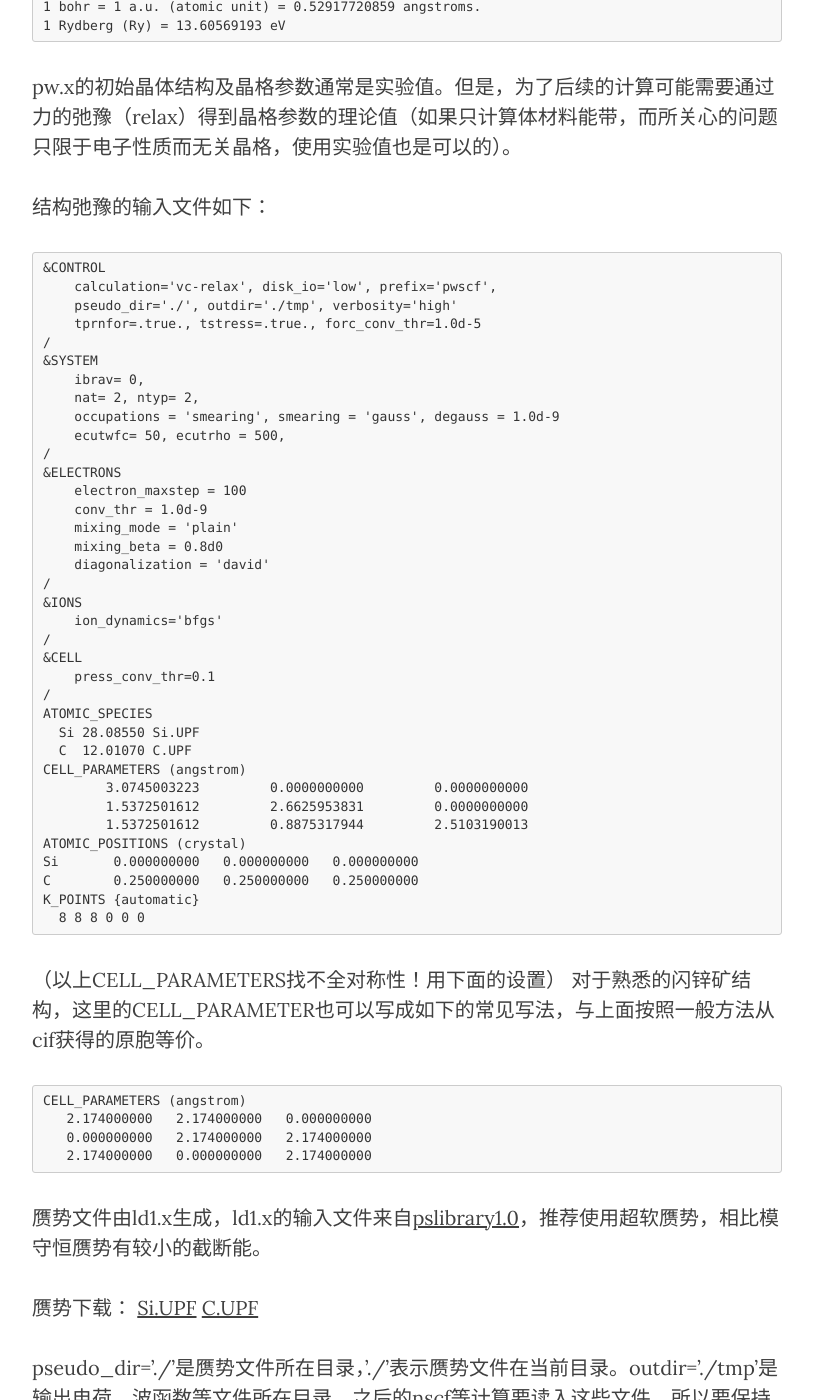
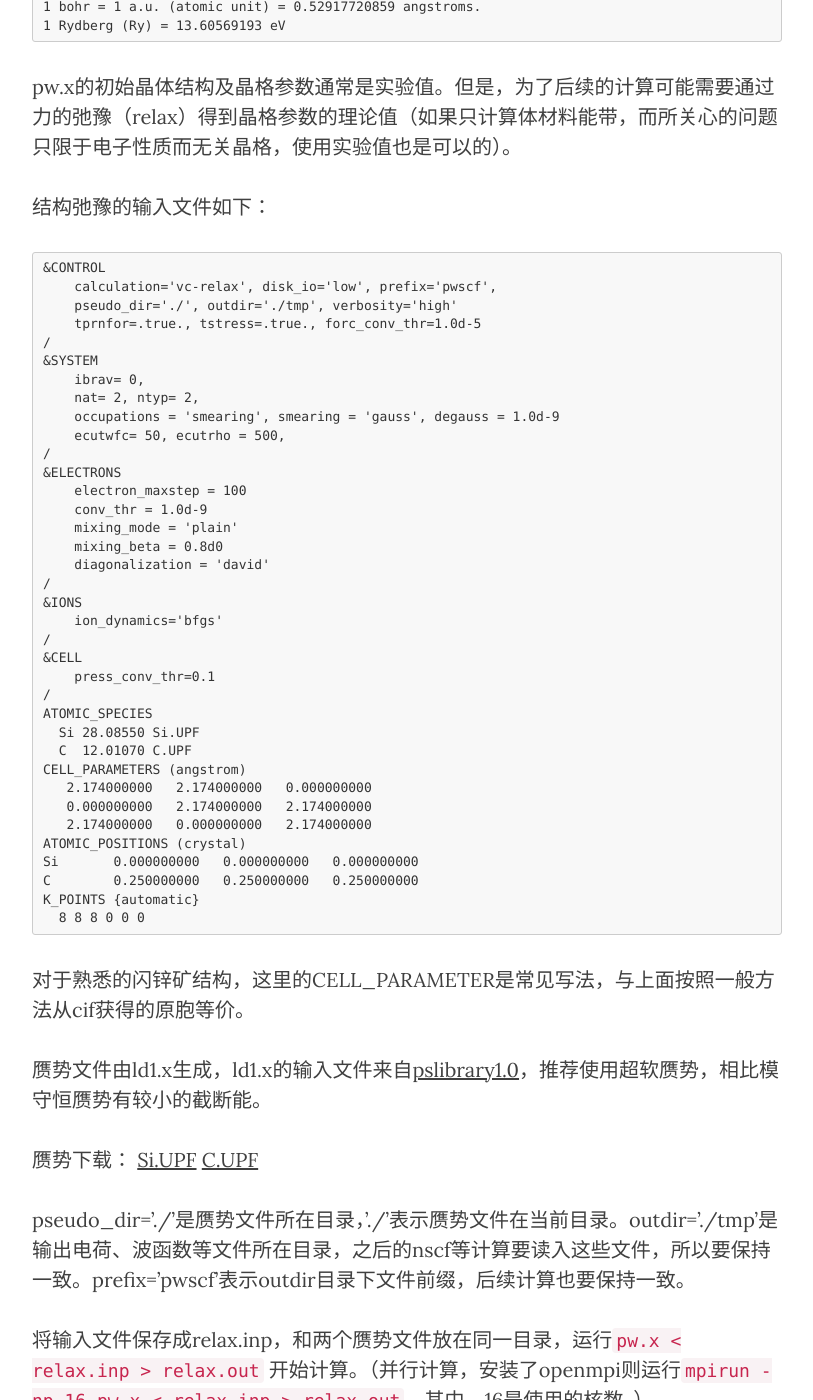
Before and after one commit to yyyu200/DFTbook, a Jekyll site: the page built from _posts/2019-04-01-HandsOn.md, in a window 1280 px wide and 1400 px high, scrolled down 5890 px. Shown: the whole window, without its empty margins (233-1046 px from the left). Built offline with Jekyll 4.4.1, drawn with Linux system fonts in a browser that asks for light colours; nearby versions of some CDN libraries; formulas are drawn with MathJax 3; comment, search, counter and statistics services are not loaded.

Commit message:
modify at20191023-10:36:13-aliyun

````diff
--- a/_posts/2019-04-01-HandsOn.md
+++ b/_posts/2019-04-01-HandsOn.md
@@ -170,9 +170,9 @@ ATOMIC_SPECIES
   Si 28.08550 Si.UPF
   C  12.01070 C.UPF
 CELL_PARAMETERS (angstrom)
-        3.0745003223         0.0000000000         0.0000000000
-        1.5372501612         2.6625953831         0.0000000000
-        1.5372501612         0.8875317944         2.5103190013
+   2.174000000   2.174000000   0.000000000
+   0.000000000   2.174000000   2.174000000
+   2.174000000   0.000000000   2.174000000
 ATOMIC_POSITIONS (crystal)
 Si       0.000000000   0.000000000   0.000000000
 C        0.250000000   0.250000000   0.250000000
@@ -180,15 +180,7 @@ K_POINTS {automatic}
   8 8 8 0 0 0
 ```
 
-（以上CELL_PARAMETERS找不全对称性！用下面的设置）
-对于熟悉的闪锌矿结构，这里的CELL_PARAMETER也可以写成如下的常见写法，与上面按照一般方法从cif获得的原胞等价。
-
-```
-CELL_PARAMETERS (angstrom)
-   2.174000000   2.174000000   0.000000000
-   0.000000000   2.174000000   2.174000000
-   2.174000000   0.000000000   2.174000000
-```
+对于熟悉的闪锌矿结构，这里的CELL_PARAMETER是常见写法，与上面按照一般方法从cif获得的原胞等价。
 
 赝势文件由ld1.x生成，ld1.x的输入文件来自[pslibrary1.0](http://www.quantum-espresso.org/pseudopotentials/pslibrary)，推荐使用超软赝势，相比模守恒赝势有较小的截断能。
 
````
